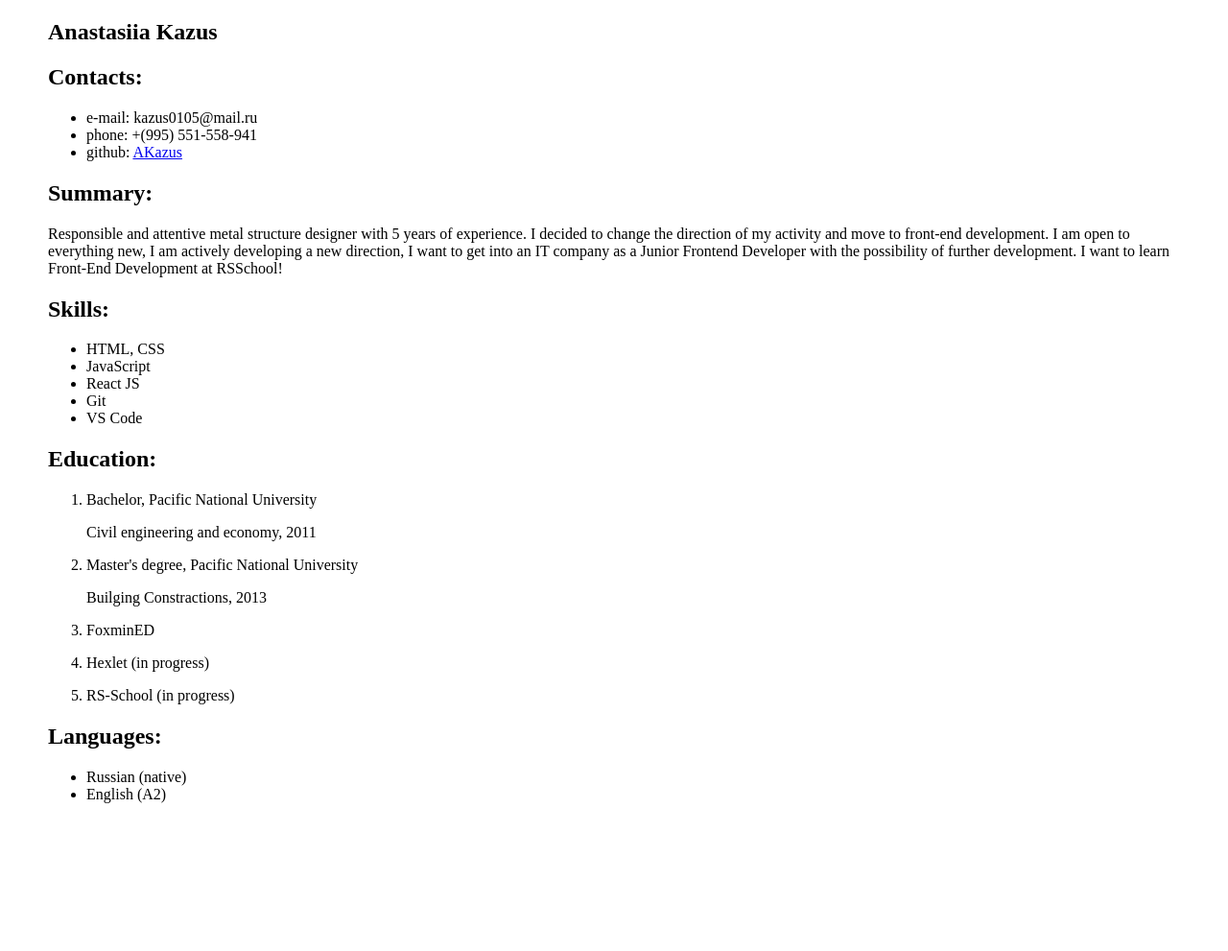
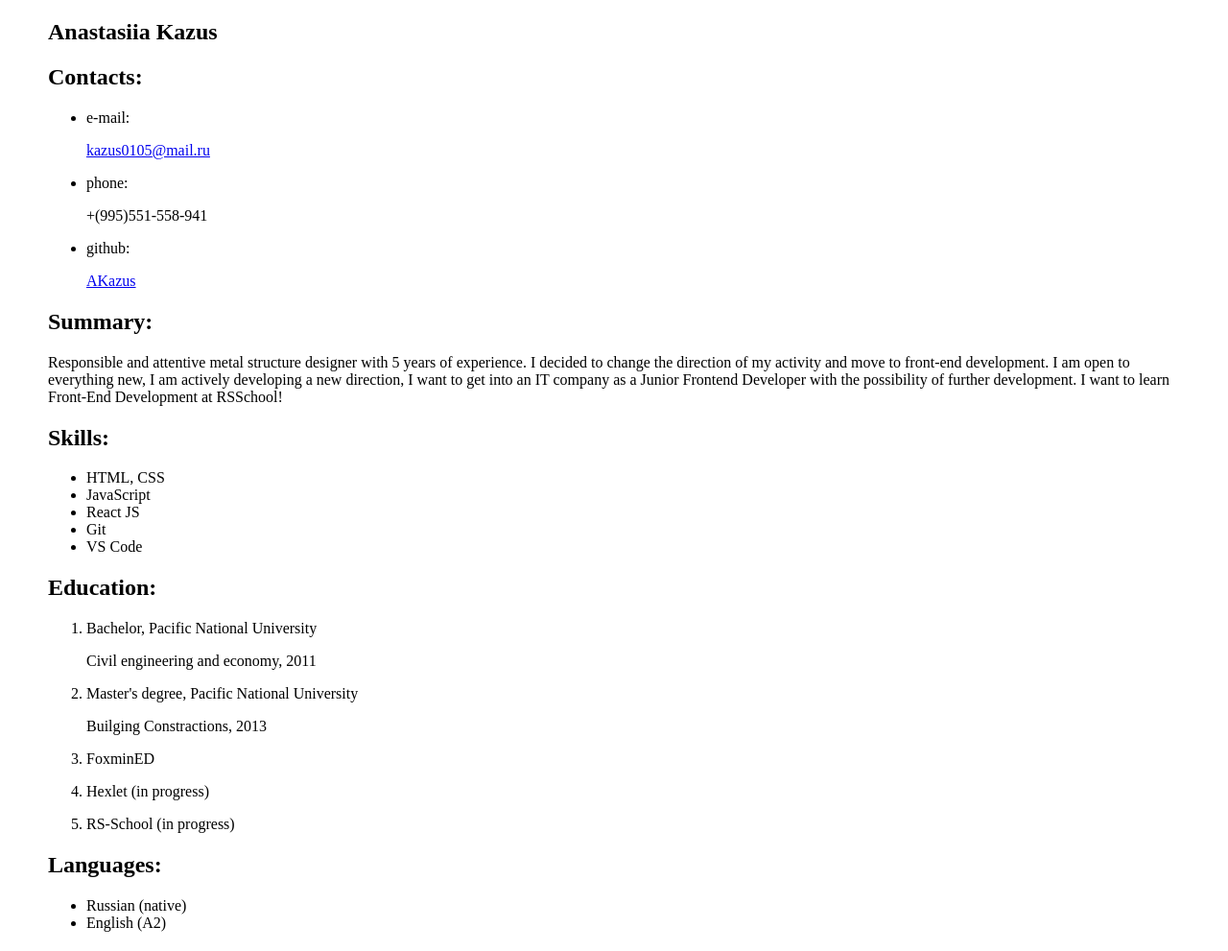
Before and after one commit to AKazus/rsschool-cv, a plain HTML site: page index.html in a window 1280 px wide. Shown: the whole page at 96% size. Before the commit the page ends 857 px from the top, so only its background shows below. Drawn offline with Linux system fonts and the light colour scheme.

Commit message:
feat: added div and selectors

```diff
--- a/index.html
+++ b/index.html
@@ -11,27 +11,45 @@
 
 <body>
     <section>
+        <div class="wrapper">
             <h1>
                 Anastasiia Kazus
             </h1>
-        <article>
+        </div>
+
+        <article class="contacts">
+            <div class="wrapper2 ">
                  <h2>Contacts:</h2>
+            </div>
             <ul>
-                <li>e-mail: kazus0105@mail.ru</li>
-                <li>phone: +(995) 551-558-941</li>
-                <li>github: <a href="https://github.com/AKazus">AKazus</a></li>
+                <li>
+                    <p class="pBolder">e-mail: </p>
+                    <a href="mailto:kazus0105@mail.ru">kazus0105@mail.ru</a>
+
+                </li>
+                <li>
+                    <p class="pBolder">phone:</p>
+                    <p>+(995)551-558-941</p>
+                </li>
+                <li><p class="pBolder">github: </p>
+                    <a href="https://github.com/AKazus">AKazus</a>
+                </li>
             </ul>
         </article>
-        <article>
+        <article class="summary">
+            <div class="wrapper2 ">
                 <h2>Summary:</h2>
+            </div>
             <p> Responsible and attentive metal structure designer with 5 years of experience. I decided to change the
                 direction of my activity and move to front-end development. I am open to everything new, I am actively
                 developing a new direction, I want to get into an IT company as a Junior Frontend Developer with the
                 possibility of further development. I want to learn Front-End Development at RSSchool!
             </p>
         </article>
-        <article>
+        <article class="skills">
+            <div class="wrapper2 ">
                 <h2>Skills:</h2>
+            </div>
             <ul>
                 <li>HTML, CSS</li>
                 <li>JavaScript</li>
@@ -40,31 +58,34 @@
                 <li>VS Code</li>
             </ul>
         </article>
-        <article>
+        <article class="education">
+            <div class="wrapper2 ">
                 <h2>Education:</h2>
+            </div>
             <ol>
                 <li>
-                    <p>Bachelor, Pacific National University</p>
+                    <p class="pBolder">Bachelor, Pacific National University</p>
                     <p>Civil engineering and economy, 2011</p>
                 </li>
                 <li>
-                    <p>Master's degree, Pacific National University</p>
+                    <p class="pBolder">Master's degree, Pacific National University</p>
                     <p>Builging Constractions, 2013</p>
                 </li>
                 <li>
-                    <p>FoxminED</p>
-                    <p></p>
+                    <p class="pBolder">FoxminED</p>
                 </li>
                 <li>
-                    <p>Hexlet (in progress)</p>
+                    <p class="pBolder">Hexlet <span>(in progress)</span></p>
                 </li>
                 <li>
-                    <p>RS-School (in progress) </p>
+                    <p class="pBolder">RS-School <span>(in progress)</span></p>
                 </li>
             </ol>
         </article>
-        <article>
+        <article class="languages">
+            <div class="wrapper2 ">
                 <h2>Languages:</h2>
+            </div>
             <ul>
                 <li>Russian (native)</li>
                 <li>English (A2)</li>
```
Lines whose indentation alone changed are shown as unchanged.
